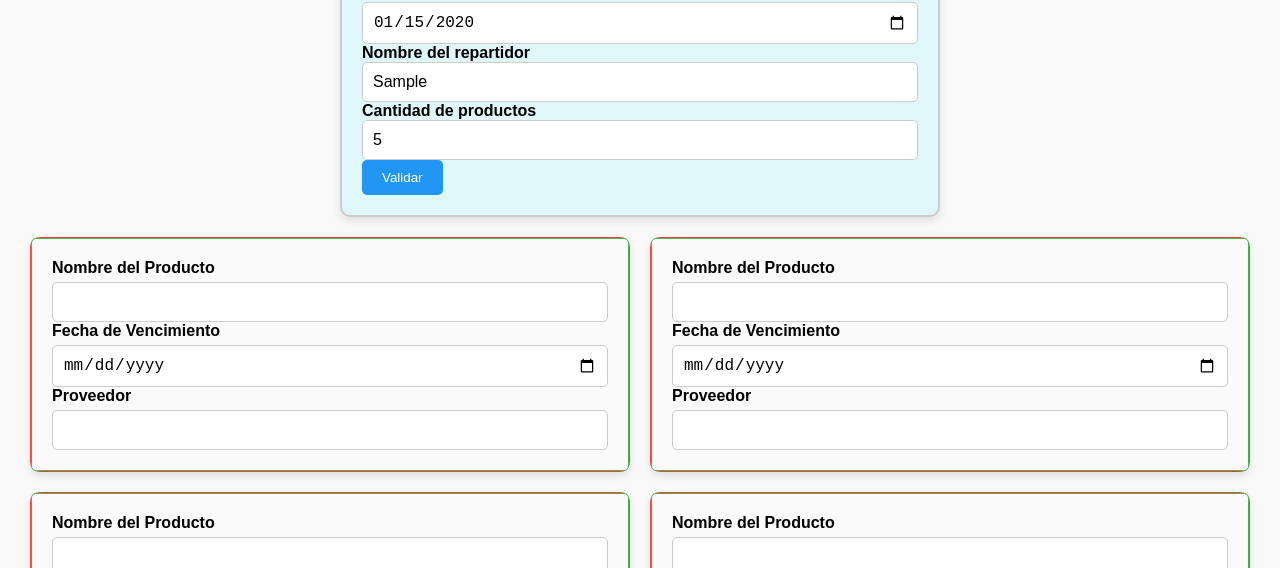
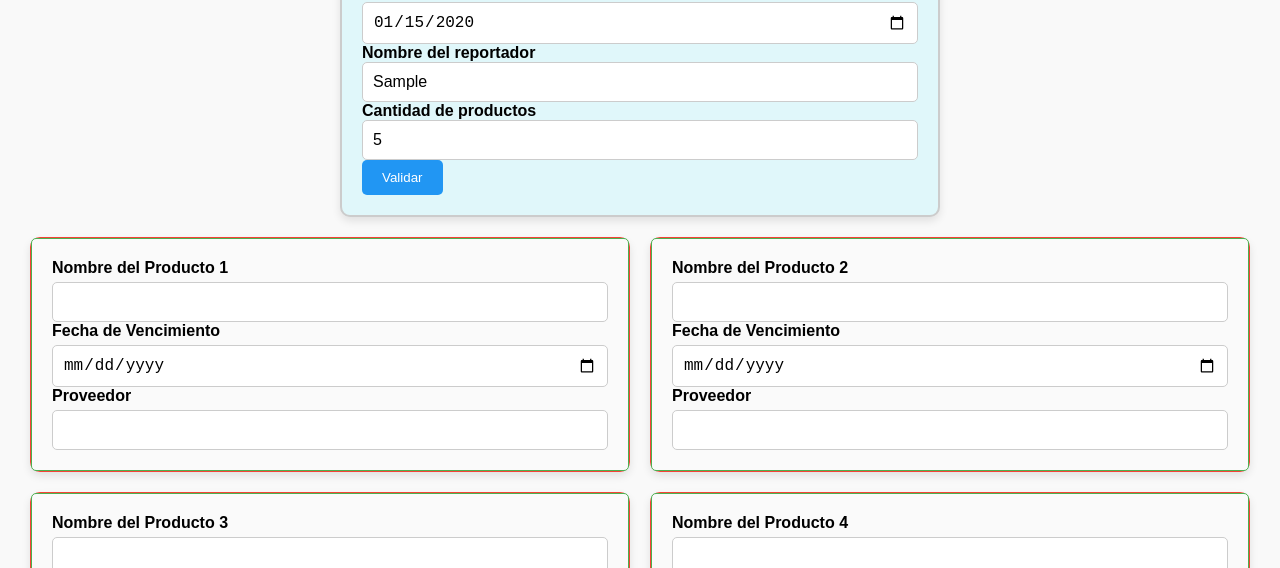
Before and after one commit to Reyes-Maicol/Taller2, a React (Create React App) app in the folder front/: page / in a window 1280 px wide. Both pictures are taken after typing "Sample", "5", "name@example.com", "2020-01-15", "Sample", "5" into the empty fields and a click on the button "Validar". Shown: the part 232-800 px from the top of the page. Built offline with nearby package versions, Linux system fonts and the light colour scheme.

Commit message:
Se agrega validacion al formulario principal para que acepte cantidad de productos mayor a 0

```diff
--- a/front/src/App.js
+++ b/front/src/App.js
@@ -38,6 +38,13 @@ function App() {
 
   const manejarValidacion = (event) => {
     event.preventDefault();
+    if(cantidadProductos <=0){
+      Swal.fire({
+        icon:"error",
+        title:"Error",
+        text:"Debe ingresar un numero mayor a 0"
+      })
+    }
     // Obtenemos todos los elementos del formulario excepto los botones de envío
     const inputs = [...event.target.elements].filter(element => element.type !== 'submit');
     // Verificar que ningún campo esté vacío
@@ -79,7 +86,7 @@ function App() {
           <label htmlFor='fecha'>Fecha Actual</label>
           <input type='date' id='fecha' name='fecha' required />
 
-          <label htmlFor='nompersona'>Nombre del repartidor</label>
+          <label htmlFor='nompersona'>Nombre del reportador</label>
           <input
             type='text'
             id='nompersona'
@@ -110,7 +117,7 @@ function App() {
           {productos.map((producto, index) => (
             <div className='product_form' key={index}>
               <form onSubmit={(e) => manejarSubmit(e, index)}>
-                <label htmlFor={`nombre-${index}`}>Nombre del Producto</label>
+                <label htmlFor={`nombre-${index}`}>Nombre del Producto {index+1}</label>
                 <input
                   type='text'
                   id={`nombre-${index}`}
```
